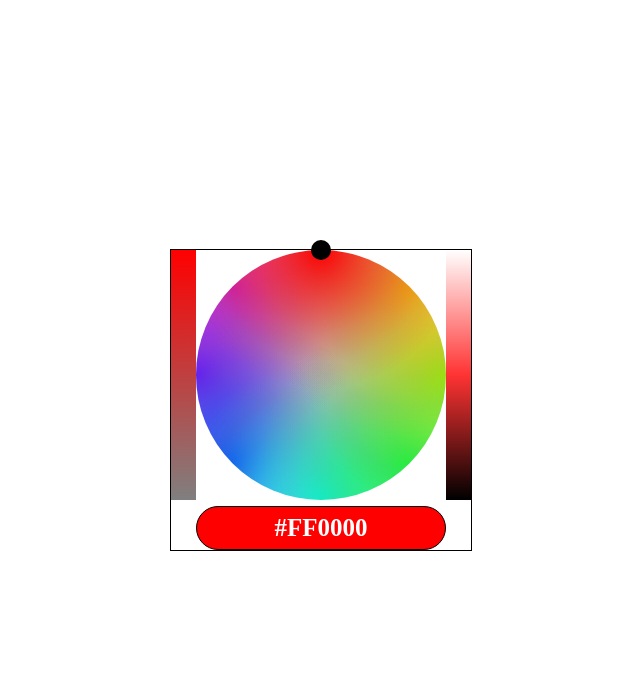
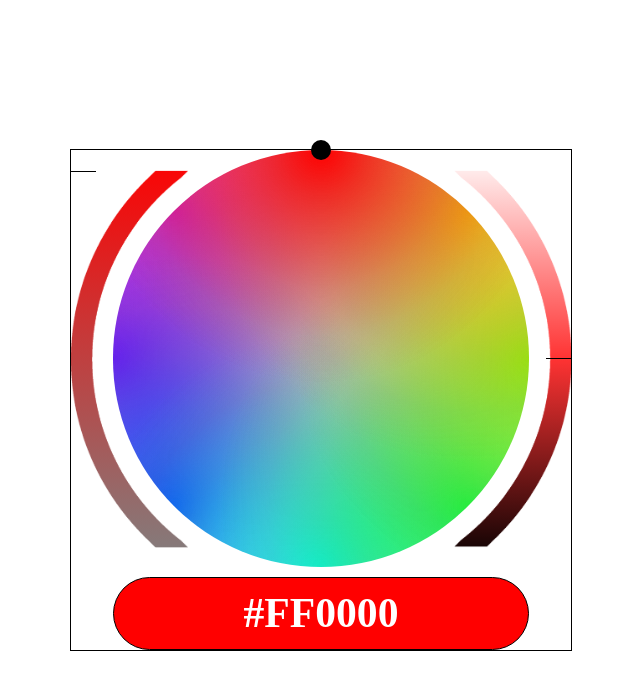
Before and after one commit to ahmethalac/react-color-picker-wheel, a React (Create React App) app: page / in a window 1280 px wide. Shown: the top 690 px of the page, without its empty margins (319-959 px from the left). Built offline with nearby package versions, Linux system fonts and the light colour scheme.

Commit message:
Lightness and saturation bar implemented

```diff
--- a/src/components/App.js
+++ b/src/components/App.js
@@ -10,7 +10,7 @@ const App = () => {
       style={{ backgroundColor: color.hex }}
     >
       <ColorPicker
-        size={300}
+        size={500}
         color={color.hex}
         onChange={setColor}
       />
--- a/src/components/ColorPicker.js
+++ b/src/components/ColorPicker.js
@@ -11,7 +11,11 @@ const ColorPicker = ({
   color,
   onChange,
 }) => {
-  const [pickedColor, setPickedColor] = useState({});
+  const [pickedColor, setPickedColor] = useState({
+    hex: '#FF0000',
+    rgb: { r: 255, g: 0, b: 0 },
+    hsl: { h: 0, s: 100, l: 50 },
+  });
 
   useEffect(() => {
     if (/^#[0-9A-F]{6}$/i.test(color)) {
@@ -32,14 +36,14 @@ const ColorPicker = ({
   }, [color]);
 
   const setColorFromWheel = useCallback(hsl => {
-    const h = hsl.h || pickedColor.hsl.h;
-    const s = hsl.s || pickedColor.hsl.s;
-    const l = hsl.l || pickedColor.hsl.l;
+    const h = Math.round(hsl.h || pickedColor.hsl.h);
+    const s = Math.round(hsl.s || pickedColor.hsl.s);
+    const l = Math.round(hsl.l || pickedColor.hsl.l);
     const rgb = hslToRgb(h, s, l);
     const hex = rgbToHex(rgb.r, rgb.g, rgb.b);
     setPickedColor({ hex, rgb, hsl: { h, s, l } });
-    onChange(pickedColor);
-  }, [onChange, pickedColor]);
+    onChange({ hex, rgb, hsl: { h, s, l } });
+  }, [onChange, pickedColor.hsl]);
 
   return (
     <div>
@@ -66,7 +70,7 @@ const ColorPicker = ({
               className="hexValue"
               style={{
                 fontSize: Math.max(size, 200) / 12,
-                color: pickedColor.l > 70 ? 'black' : 'white',
+                color: pickedColor.hsl.l > 70 ? 'black' : 'white',
               }}
             >
               {pickedColor.hex}
--- a/src/components/ColorWheel.js
+++ b/src/components/ColorWheel.js
@@ -4,6 +4,8 @@ import React, {
 import PropTypes from 'prop-types';
 import '../styles/ColorWheel.css';
 import { coordinatesToHS, hsToCoordinates } from '../helpers/utils';
+import SaturationBar from './SaturationBar';
+import LightnessBar from './LightnessBar';
 
 const ColorWheel = ({
   color,
@@ -44,12 +46,6 @@ const ColorWheel = ({
     };
   }, [editing, setColor, size]);
 
-  const zeroSaturation = `hsl(${color.h},0%,${color.l}%)`;
-  const fullSaturation = `hsl(${color.h},100%,${color.l}%)`;
-  const zeroLightness = `hsl(${color.h},${color.s}%,0%)`;
-  const middleLightness = `hsl(${color.h},${color.s}%,60%)`;
-  const fullLightness = `hsl(${color.h},${color.s}%,100%)`;
-
   const { x, y } = hsToCoordinates(color.h, color.s);
 
   const onMouseDown = useCallback(event => {
@@ -63,11 +59,12 @@ const ColorWheel = ({
 
   return (
     <div className="colorWheel">
-      <div
-        className="saturationBar"
-        style={{
-          background: `linear-gradient(${fullSaturation},${zeroSaturation})`,
-        }}
+      <SaturationBar
+        size={size}
+        zeroSaturation={`hsl(${color.h},0%,${color.l}%)`}
+        fullSaturation={`hsl(${color.h},100%,${color.l}%)`}
+        onChange={saturation => setColor({ s: saturation })}
+        saturation={color.s}
       />
       <div
         ref={wheel}
@@ -75,17 +72,20 @@ const ColorWheel = ({
         onMouseDown={onMouseDown}
         role="button"
         tabIndex={-5}
+        style={{ margin: `0 ${size / 10}px` }}
       >
         <div
           className="handle"
           style={{ top: y * size, left: x * size }}
         />
       </div>
-      <div
-        className="lightnessBar"
-        style={{
-          background: `linear-gradient(${fullLightness},${middleLightness},${zeroLightness})`,
-        }}
+      <LightnessBar
+        size={size}
+        zeroLightness={`hsl(${color.h},${color.s}%,0%)`}
+        middleLightness={`hsl(${color.h},${color.s}%,60%)`}
+        fullLightness={`hsl(${color.h},${color.s}%,100%)`}
+        onChange={lightness => setColor({ l: lightness })}
+        lightness={color.l}
       />
     </div>
   );
--- /dev/null
+++ b/src/components/LightnessBar.js
@@ -0,0 +1,84 @@
+import React, { useEffect, useRef, useState } from 'react';
+import PropTypes from 'prop-types';
+import background from '../assets/lightnessBarBackground.png';
+import '../styles/LightnessBar.css';
+
+const LightnessBar = ({
+  size,
+  fullLightness,
+  middleLightness,
+  zeroLightness,
+  onChange,
+  lightness,
+}) => {
+  const bar = useRef(null);
+  const [editing, setEditing] = useState(false);
+
+  useEffect(() => {
+    const mouseDown = event => {
+      if (bar.current.contains(event.target)) {
+        setEditing(true);
+      }
+    };
+    const mouseMove = event => {
+      if (editing) {
+        // Y coordinate difference as [0,1] (0 is full saturation)
+        const yDifference = event.clientY - bar.current.getBoundingClientRect().y;
+        const l = (1 - Math.min(size, Math.max(0, yDifference)) / size) * 100;
+        onChange(Math.round(l));
+      }
+    };
+    const mouseUp = () => setEditing(false);
+
+    window.addEventListener('mousedown', mouseDown);
+    window.addEventListener('mousemove', mouseMove);
+    window.addEventListener('mouseup', mouseUp);
+
+    return () => {
+      window.removeEventListener('mousedown', mouseDown);
+      window.removeEventListener('mousemove', mouseMove);
+      window.removeEventListener('mouseup', mouseUp);
+    };
+  }, [editing, onChange, size]);
+  return (
+    <div
+      ref={bar}
+      className="lightnessBar"
+      style={{
+        backgroundImage: `url(${background}), linear-gradient(${fullLightness},${middleLightness},${zeroLightness})`,
+        height: size,
+        width: size * 0.28,
+      }}
+    >
+      <div
+        className="lightnessLevel"
+        style={{ top: (100 - lightness) * (size / 100) * 0.9 + (size * 0.05) }}
+      />
+    </div>
+  );
+};
+
+LightnessBar.propTypes = {
+  /** height of the bar */
+  size: PropTypes.number.isRequired,
+  /** full lightness color string in css hsl format (hsl(0, 5%, 10%)). */
+  fullLightness: PropTypes.string,
+  /** middle lightness color string in css hsl format (hsl(0, 5%, 10%)) */
+  middleLightness: PropTypes.string,
+  /** zero lightness color string in css hsl format (hsl(0, 5%, 10%)) */
+  zeroLightness: PropTypes.string,
+  /** callback function to change lightness */
+  onChange: PropTypes.func,
+  /** current lightness level ([0,100]) */
+  lightness: PropTypes.number,
+};
+
+LightnessBar.defaultProps = {
+  fullLightness: 'hsl(0, 100%, 100%)',
+  middleLightness: 'hsl(0, 100%, 50%)',
+  zeroLightness: 'hsl(0, 100%, 0%)',
+  onChange: (() => {}),
+  lightness: 50,
+};
+
+export default LightnessBar;
--- /dev/null
+++ b/src/components/SaturationBar.js
@@ -0,0 +1,79 @@
+import React, { useEffect, useRef, useState } from 'react';
+import PropTypes from 'prop-types';
+import background from '../assets/saturationBarBackground.png';
+import '../styles/SaturationBar.css';
+
+const SaturationBar = ({
+  size,
+  zeroSaturation,
+  fullSaturation,
+  onChange,
+  saturation,
+}) => {
+  const bar = useRef(null);
+  const [editing, setEditing] = useState(false);
+
+  useEffect(() => {
+    const mouseDown = event => {
+      if (bar.current.contains(event.target)) {
+        setEditing(true);
+      }
+    };
+    const mouseMove = event => {
+      if (editing) {
+        // Y coordinate difference as [0,1] (0 is full saturation)
+        const yDifference = event.clientY - bar.current.getBoundingClientRect().y;
+        const s = (1 - Math.min(size, Math.max(0, yDifference)) / size) * 100;
+        onChange(Math.round(s));
+      }
+    };
+    const mouseUp = () => setEditing(false);
+
+    window.addEventListener('mousedown', mouseDown);
+    window.addEventListener('mousemove', mouseMove);
+    window.addEventListener('mouseup', mouseUp);
+
+    return () => {
+      window.removeEventListener('mousedown', mouseDown);
+      window.removeEventListener('mousemove', mouseMove);
+      window.removeEventListener('mouseup', mouseUp);
+    };
+  }, [editing, onChange, size]);
+  return (
+    <div
+      ref={bar}
+      className="saturationBar"
+      style={{
+        backgroundImage: `url(${background}), linear-gradient(${fullSaturation},${zeroSaturation})`,
+        height: size,
+        width: size * 0.28,
+      }}
+    >
+      <div
+        className="saturationLevel"
+        style={{ top: (100 - saturation) * (size / 100) * 0.9 + (size * 0.05) }}
+      />
+    </div>
+  );
+};
+
+SaturationBar.propTypes = {
+  /** height of the bar */
+  size: PropTypes.number.isRequired,
+  /** zero saturation color string in css hsl format (hsl(0, 5%, 10%)). */
+  zeroSaturation: PropTypes.string,
+  /** full saturation color string in css hsl format (hsl(0, 5%, 10%)) */
+  fullSaturation: PropTypes.string,
+  /** callback function to change saturation */
+  onChange: PropTypes.func,
+  /** current saturation level ([0,100]) */
+  saturation: PropTypes.number,
+};
+
+SaturationBar.defaultProps = {
+  zeroSaturation: 'hsl(0, 0%, 50%)',
+  fullSaturation: 'hsl(0, 100%, 50%)',
+  onChange: (() => {}),
+  saturation: 100,
+};
+export default SaturationBar;
--- a/src/helpers/utils.js
+++ b/src/helpers/utils.js
@@ -58,7 +58,11 @@ export const rgbToHsl = (r, g, b) => {
   s *= 100;
   l *= 100;
 
-  return { h, s, l };
+  return {
+    h: Math.round(h),
+    s: Math.round(s),
+    l: Math.round(l),
+  };
 };
 
 export const hslToRgb = (h, s, l) => {
--- a/src/styles/ColorWheel.css
+++ b/src/styles/ColorWheel.css
@@ -1,13 +1,11 @@
 .colorWheel{
   flex-grow: 5;
   display: flex;
-}
-
-.saturationBar{
-  flex: 1;
+  position: relative;
 }
 
 .wheel{
+  z-index: 1;
   position: relative;
   flex: 10;
   height: 100%;
@@ -23,7 +21,6 @@
   radial-gradient(circle at 14.644660940672615% 14.64466094067263%,#ff00bf,rgba(242,13,185,.8) 10%,rgba(230,26,179,.6) 20%,rgba(204,51,166,.4) 30%,rgba(166,89,147,.2) 40%,hsla(315,0%,50%,0) 50%);
 }
 
-
 .handle{
   width: 20px;
   height: 20px;
@@ -32,7 +29,3 @@
   position: absolute;
   transform: translate(-50%, -50%);
 }
-
-.lightnessBar{
-  flex: 1;
-}
--- /dev/null
+++ b/src/styles/LightnessBar.css
@@ -0,0 +1,14 @@
+.lightnessBar{
+    position: absolute;
+    flex: 1;
+    background-size: contain;
+    right: 0;
+}
+
+.lightnessLevel{
+    position: absolute;
+    height: 1px;
+    width: 25px;
+    background-color: black;
+    right: 0;
+}
--- /dev/null
+++ b/src/styles/SaturationBar.css
@@ -0,0 +1,14 @@
+.saturationBar{
+  position: absolute;
+  flex: 1;
+  background-size: cover;
+  z-index: 0;
+}
+
+.saturationLevel{
+  position: absolute;
+  height: 1px;
+  width: 25px;
+  background-color: black;
+  left: 0;
+}
```
Also changed, not shown: src/assets/lightnessBarBackground.png (added), src/assets/saturationBarBackground.png (added).
